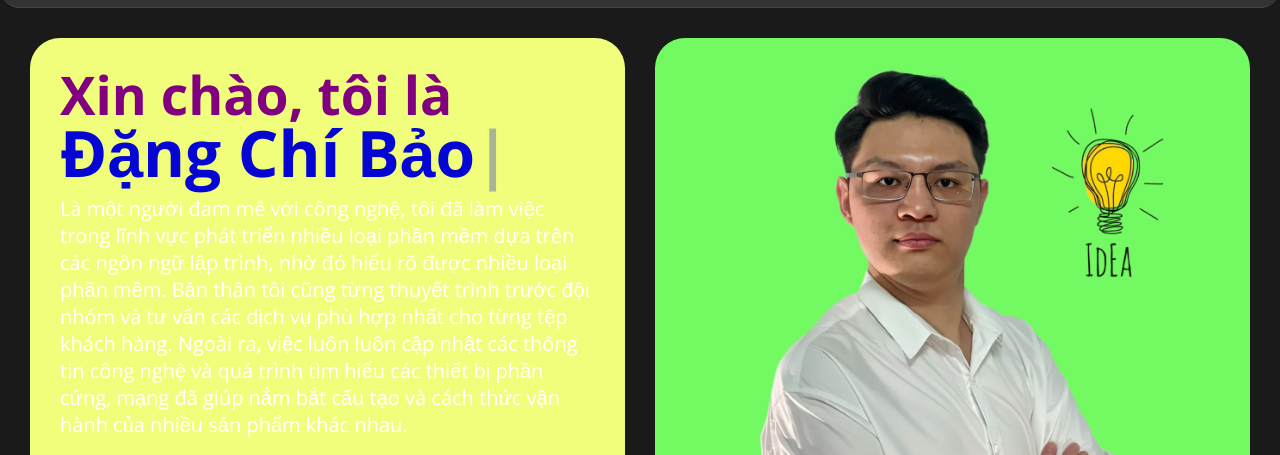
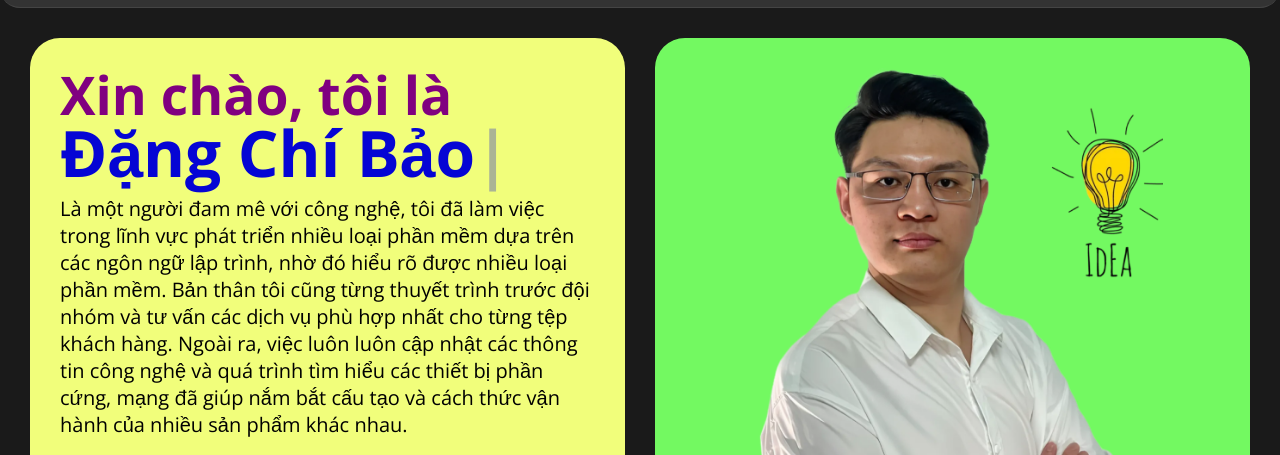
Before and after one commit to Canon-D2/portfolio-cv, a plain HTML site: page index.html in a window 1280 px wide. Both pictures are taken after a click on the picture 1230 px from the left and 48 px from the top of the page. Shown: the part 97-552 px from the top of the page. Drawn offline with nearby package versions, Linux system fonts and the light colour scheme; a script that the page names is missing.

Commit message:
Fix color black content for darkmode

```diff
--- a/styles.css
+++ b/styles.css
@@ -1348,8 +1348,12 @@ body.dark-mode #backToTop:hover {
 
 body.dark-mode .jobs article {
 	background-color: #2d2d2d;
-  }
+}
 
-  body.dark-mode .chatbot-blue {
+body.dark-mode .chatbot-blue {
 	background-color: #2d2d2d;
-  }
+}
+
+body.dark-mode .hero .hero-yellow p {
+	color: #000;
+}
```
